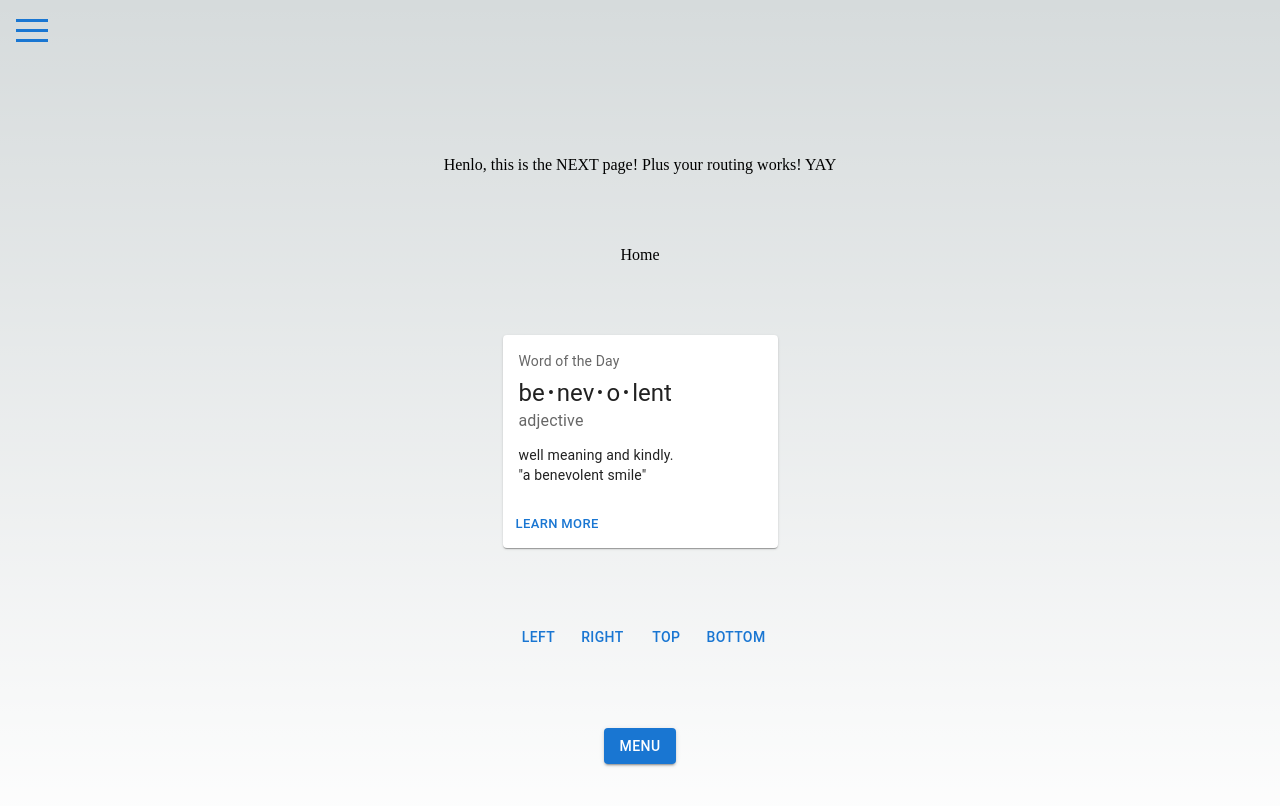
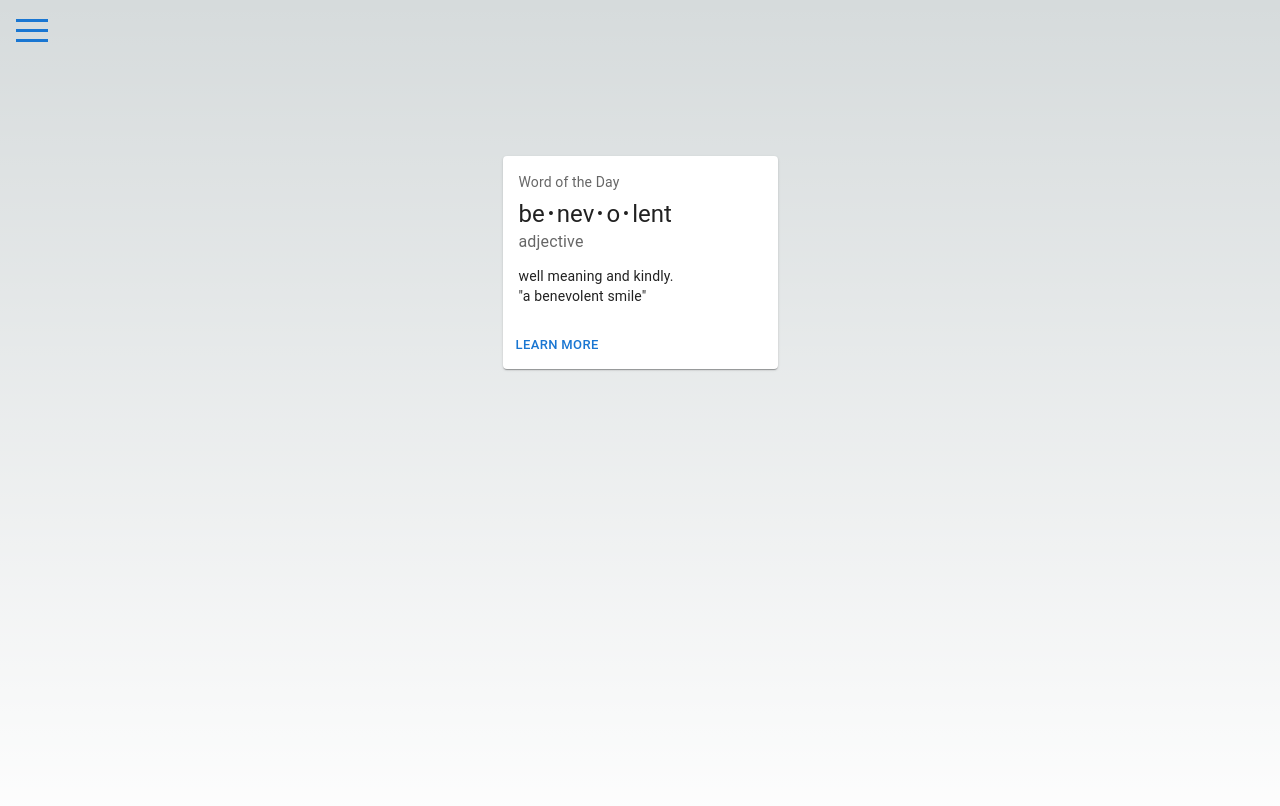
Before and after one commit to cplanck/next-js-playground, a Next.js app: page /next in a window 1280 px wide. Shown: the top 806 px of the page. Built offline with nearby package versions, Linux system fonts and the light colour scheme.

Commit message:
fourth commit

```diff
--- a/src/pages/next.tsx
+++ b/src/pages/next.tsx
@@ -12,8 +12,6 @@ const inter = Inter({ subsets: ['latin'] })
 
 export default function Home() {
 
-  const [menuOpen, setMenuOpen] = React.useState(true)
-
   return (
     <>
       <Head>
@@ -23,12 +21,7 @@ export default function Home() {
         <link rel="icon" href="/favicon.ico" />
       </Head>
       <main className={styles.main}>
-       Henlo, this is the NEXT page! Plus your routing works! YAY
-
-       <Link href="/">Home</Link>
        <BasicCard />
-       <TemporaryDrawer menuOpen={menuOpen}/>
-       <Button variant="contained" onClick={()=> {setMenuOpen(!menuOpen)}}>Menu</Button>
       </main>
     </>
   )
```
